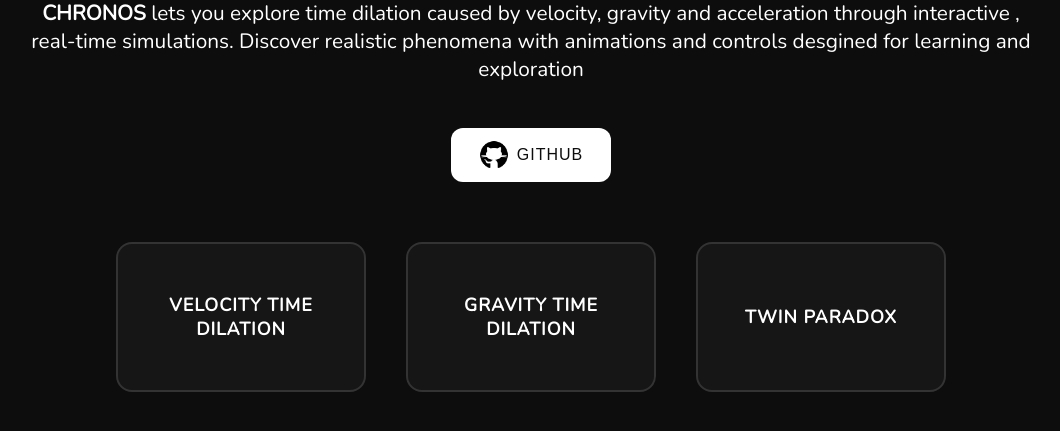
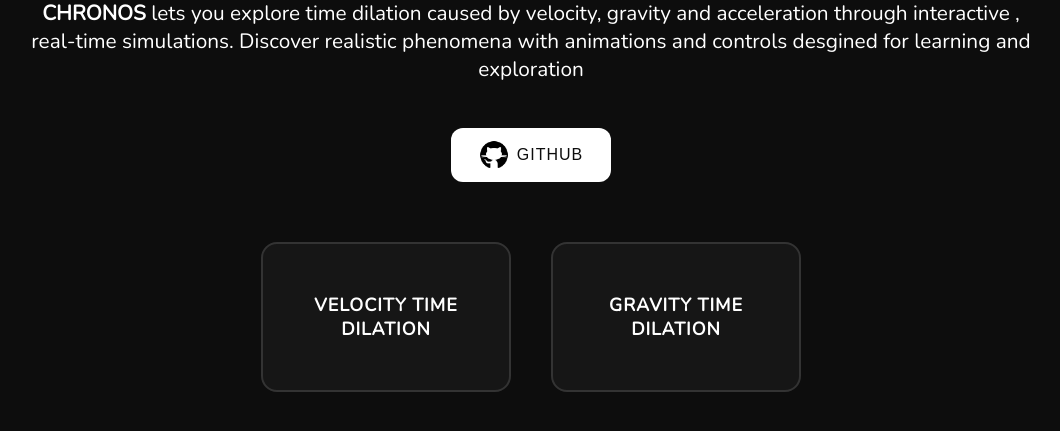
Before and after one commit to Neravahn/CHRONOS, a Flask app: page / in a window 1280 px wide. Shown: the part 318-749 px from the top of the page, without its empty margins (109-1169 px from the left). Run offline with Flask 3, Linux system fonts and the light colour scheme.

Commit message:
Removed twin paradox and added readme

```diff
--- a/app.py
+++ b/app.py
@@ -16,10 +16,5 @@ def velocity_simulation():
 def gravity_simulation():
     return render_template('gravity_simulation.html')
 
-
-@app.route('/twin_paradox', methods=['GET'])
-def twin_paradox():
-    return render_template('twin_paradox.html')
-
 if __name__ == "__main__":
     app.run(debug=True)
--- a/templates/gravity_simulation.html
+++ b/templates/gravity_simulation.html
@@ -27,6 +27,7 @@
             <buttod id="toggle_gw">TOGGLE GW</buttod>
             <button id="toggle_lr">TOGGLE RAYS</button>
             <button id="toggle_grid">TOGGLE GRID</button>
+            <label for="dilationToggle">TIME PROBE</label>
             <input type="checkbox" id="dilationToggle">
         </div>
     </div>
--- a/templates/index.html
+++ b/templates/index.html
@@ -74,12 +74,6 @@
         </div>
         </a>
 
-        <a href="{{ url_for('twin_paradox') }}" class="card-link">
-        <div class="card">
-            <h3>TWIN PARADOX</h3>
-        </div>
-        </a>
-
     </div>
 
 </body>
--- a/templates/velocity_simulation.html
+++ b/templates/velocity_simulation.html
@@ -32,7 +32,6 @@
                 <button id="up" class="up_down">INCREASE</button>
                 <button id="down" class="up_down">DECREASE</button>
             </div>
-            <button id="reset">RESET CANVAS</button>
         </div>
     </div>
 
```
Also changed, not shown: README.md, templates/twin_paradox.html (deleted).
